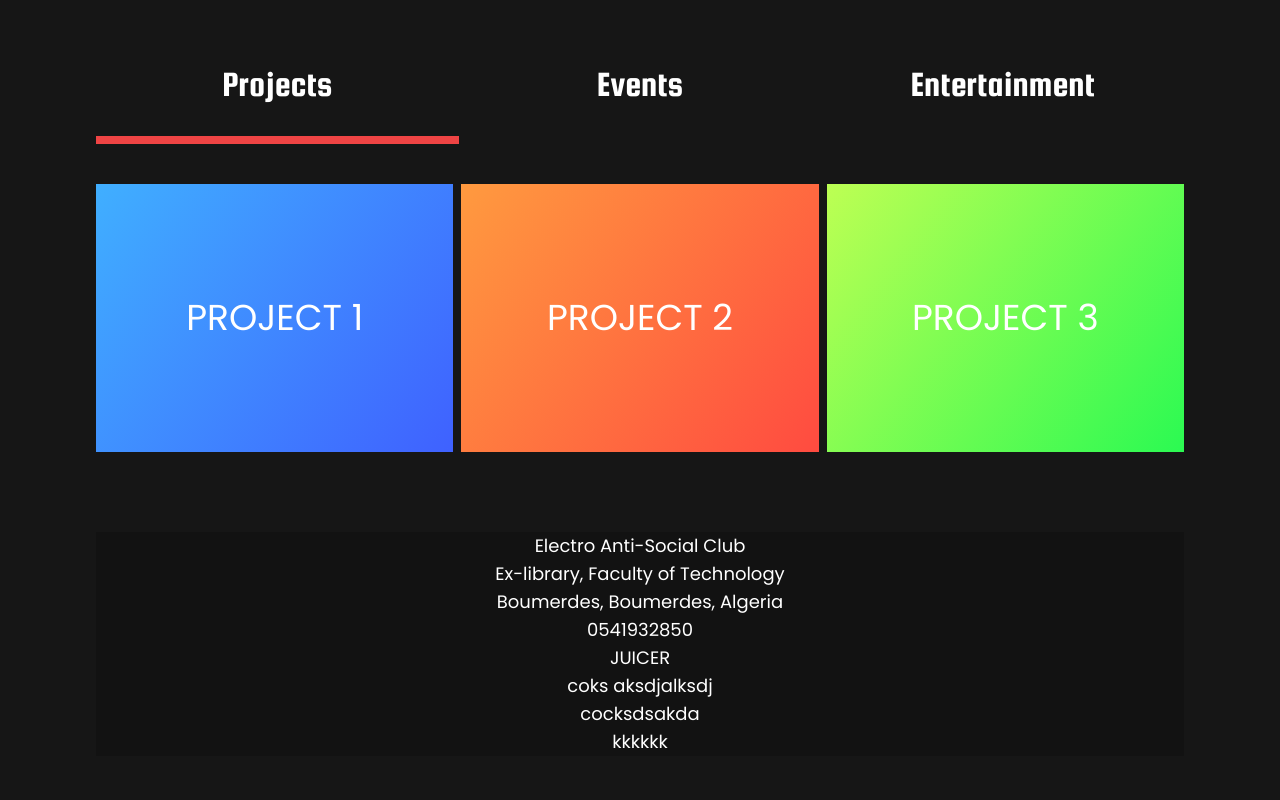
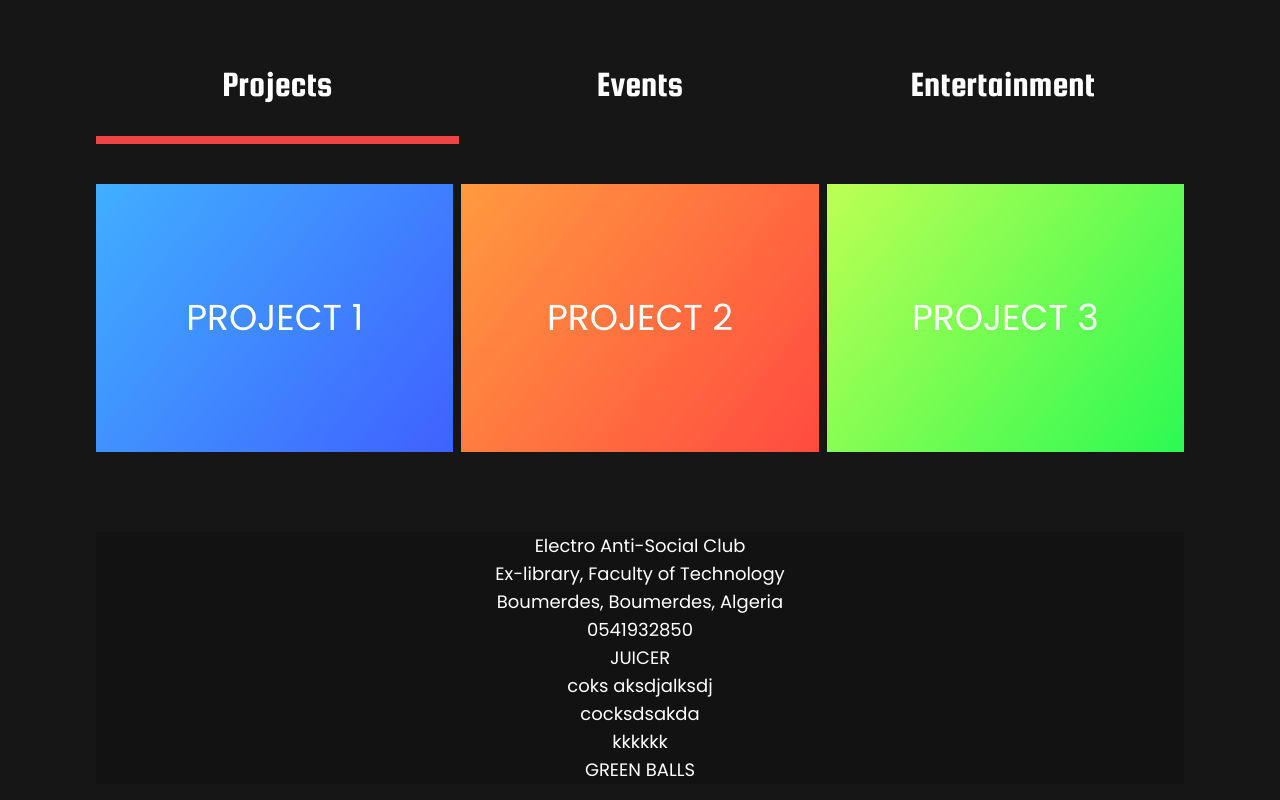
Before and after one commit to youcefboubidi/electro-website, a Next.js app: page / in a window 1280 px wide. Shown: the part 570-1370 px from the top of the page. Before the commit the page ends 1342 px from the top, so only its background shows below. Built offline with nearby package versions, Linux system fonts and the light colour scheme.

Commit message:
asjdkasjd BAA

```diff
--- a/app/components/Footer.js
+++ b/app/components/Footer.js
@@ -14,6 +14,7 @@ function Footer() {
             <p>cocksdsakda</p>
 
             <p>kkkkkk</p>
+            <h1>GREEN BALLS</h1>
 
 
         </footer>
```
